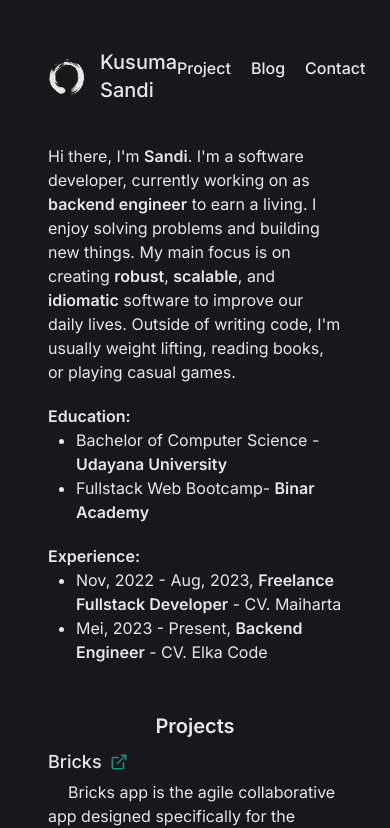
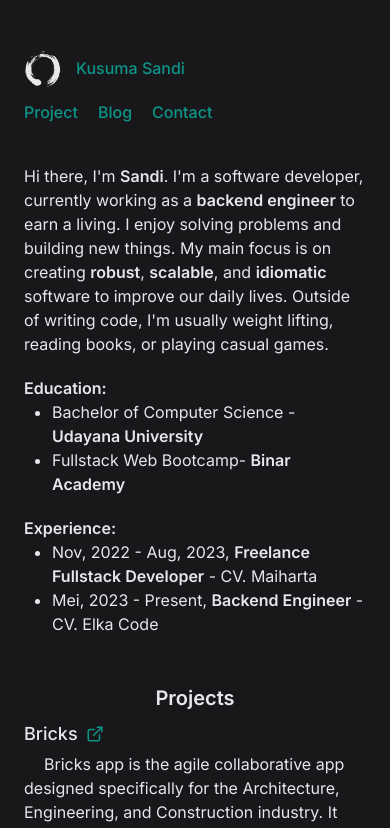
Before and after one commit to mrspec7er/resume, a Next.js app: page / in a window 390 px wide. Shown: the top 828 px of the page. Built offline with nearby package versions, Linux system fonts and the light colour scheme.

Commit message:
fix: 🐛 responsive navbar and padding

```diff
--- a/app/page.tsx
+++ b/app/page.tsx
@@ -4,7 +4,7 @@ import projects from "@/app/data/projects.json";
 
 export default function Home() {
   return (
-    <main className="flex flex-col items-center justify-between p-12 max-w-screen-lg mx-auto">
+    <main className="flex flex-col items-center justify-between px-6 py-12 max-w-screen-lg mx-auto">
       <Navbar />
       <Introduction />
       <Projects />
@@ -17,7 +17,7 @@ export function Introduction() {
     <div className="mt-10 mb-7 text-gray-200">
       <p>
         Hi there, I'm <span className="font-semibold">Sandi</span>. I'm a
-        software developer, currently working on as{" "}
+        software developer, currently working as a{" "}
         <span className="font-semibold">backend engineer</span> to earn a
         living. I enjoy solving problems and building new things. My main focus
         is on creating <span className="font-semibold">robust</span>,{" "}
--- a/components/ui/navbar.tsx
+++ b/components/ui/navbar.tsx
@@ -6,18 +6,18 @@ import Link from "next/link";
 
 const Navbar = () => {
   return (
-    <div className="w-full flex justify-between font-medium">
-      <div className="flex items-center gap-3">
+    <div className="w-full flex md:flex-row flex-col gap-1 justify-between font-medium text-teal-600">
+      <Link href={"/#introduction"} className="flex items-center gap-3">
         <Avatar>
           <AvatarImage src="/profile.png" />
           <AvatarFallback>KS</AvatarFallback>
         </Avatar>
-        <p className="text-xl">Kusuma Sandi</p>
-      </div>
+        <p className="md:text-xl">Kusuma Sandi</p>
+      </Link>
       <div className="flex gap-5 mt-2">
-        <Link href={"#project"}>Project</Link>
-        <Link href={"#blog"}>Blog</Link>
-        <Link href={"#contact"}>Contact</Link>
+        <Link href={"/#project"}>Project</Link>
+        <Link href={"/#blog"}>Blog</Link>
+        <Link href={"/#contact"}>Contact</Link>
       </div>
     </div>
   );
```
